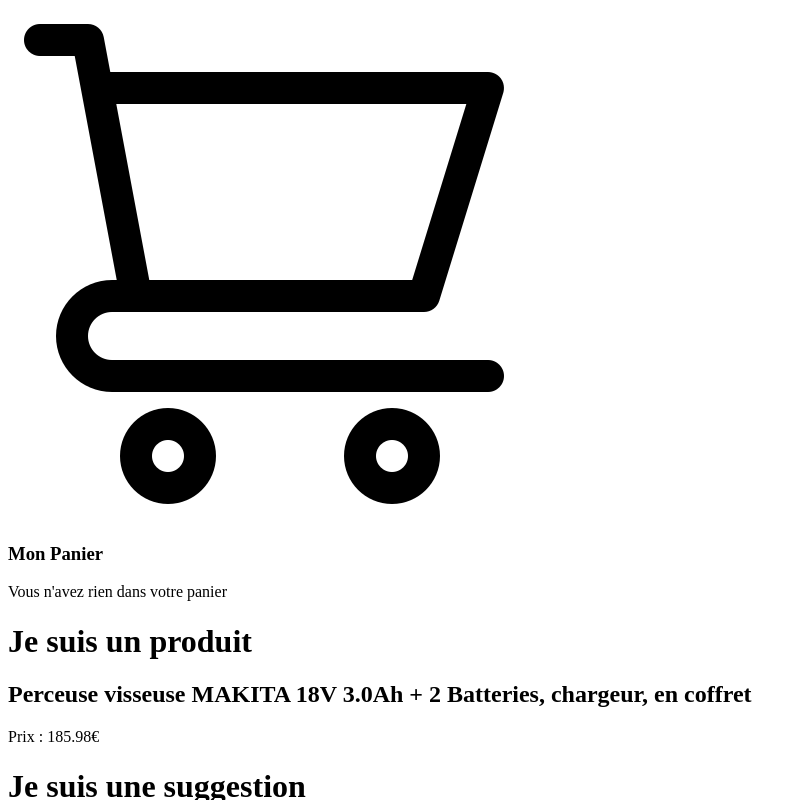
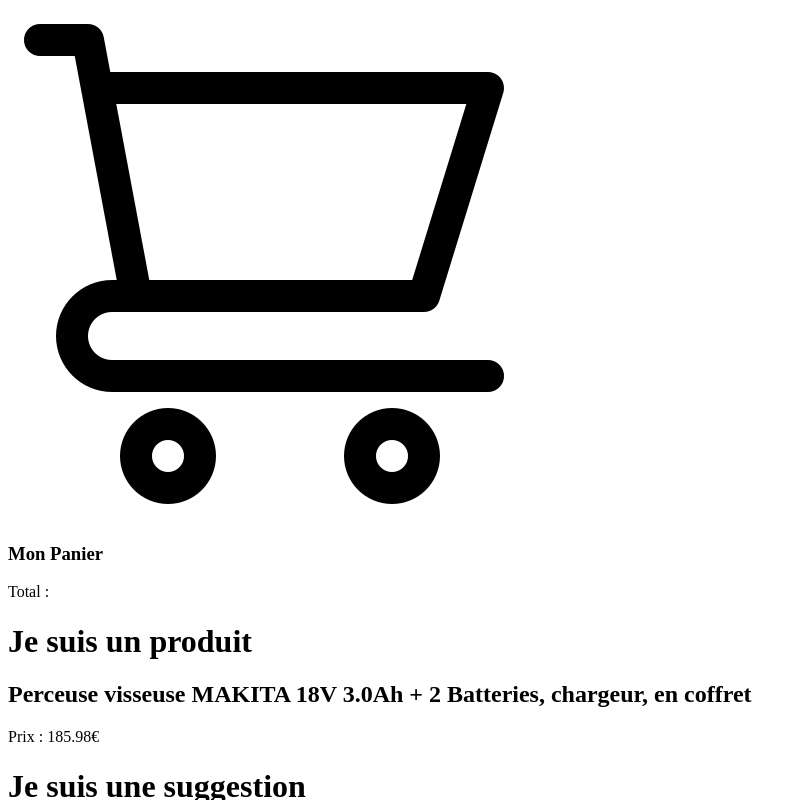
Before and after one commit to Oeilden8/BakaThon, a React (Create React App) app: page / in a window 1280 px wide. Both pictures are taken after a click on the picture 264 px from the left and 264 px from the top of the page. Shown: the top 800 px of the page, without its empty margins (0-804 px from the left). Built offline with nearby package versions, Linux system fonts and the light colour scheme.

Commit message:
minor correction for Cyriac cart

```diff
--- a/src/components/PanierList/PanierItem/PanierItem.jsx
+++ b/src/components/PanierList/PanierItem/PanierItem.jsx
@@ -3,7 +3,6 @@ import PanierContext from "../../../contexts/PanierContext";
 
 function PanierItem({ product, refNumber, prix }) {
   const { myBasket, setMyBasket } = useContext(PanierContext);
-
 
   //Fonction pour pouvoir retirer un produit de notre Panier (à tester   ALEEEED)
   const handleDelete = (refNumber) => {
@@ -15,8 +14,9 @@ function PanierItem({ product, refNumber, prix }) {
   return (
     <li>
       <button
+        id={refNumber}
         onClick={(e) => {
-          handleDelete(e.target.refNumber);
+          handleDelete(e.target.id);
         }}
       >
         X
--- a/src/components/PanierList/PanierList.jsx
+++ b/src/components/PanierList/PanierList.jsx
@@ -17,13 +17,13 @@ function PanierList() {
         onClick={() => {
           setIsVisible(!isVisible);
         }}
-      />{" "}
+      />
       {isVisible ? (
         <div>
           <h3>{"Mon Panier"}</h3>
-          {myBasket === [] ?
-          // Si le panier est rempli on affiche les produit à l'interieur
-          (
+          {myBasket ? (
+            // Si le panier est rempli on affiche les produit à l'interieur
+            // Fanny : si tu met juste constante ? ca veut dire si la constante existe, en gros si elle est pas vide, pas besoin d'ecrire un truc après ? :)
             <div>
               <ul>
                 {myBasket.map((item, index) => (
@@ -34,7 +34,7 @@ function PanierList() {
               <div>{"Total :"}</div>
             </div>
           ) : (
-            // Tertiaire qui affiche un message en cas de panier vide
+            // Ternaire qui affiche un message en cas de panier vide
             "Vous n'avez rien dans votre panier"
           )}
         </div>
```
